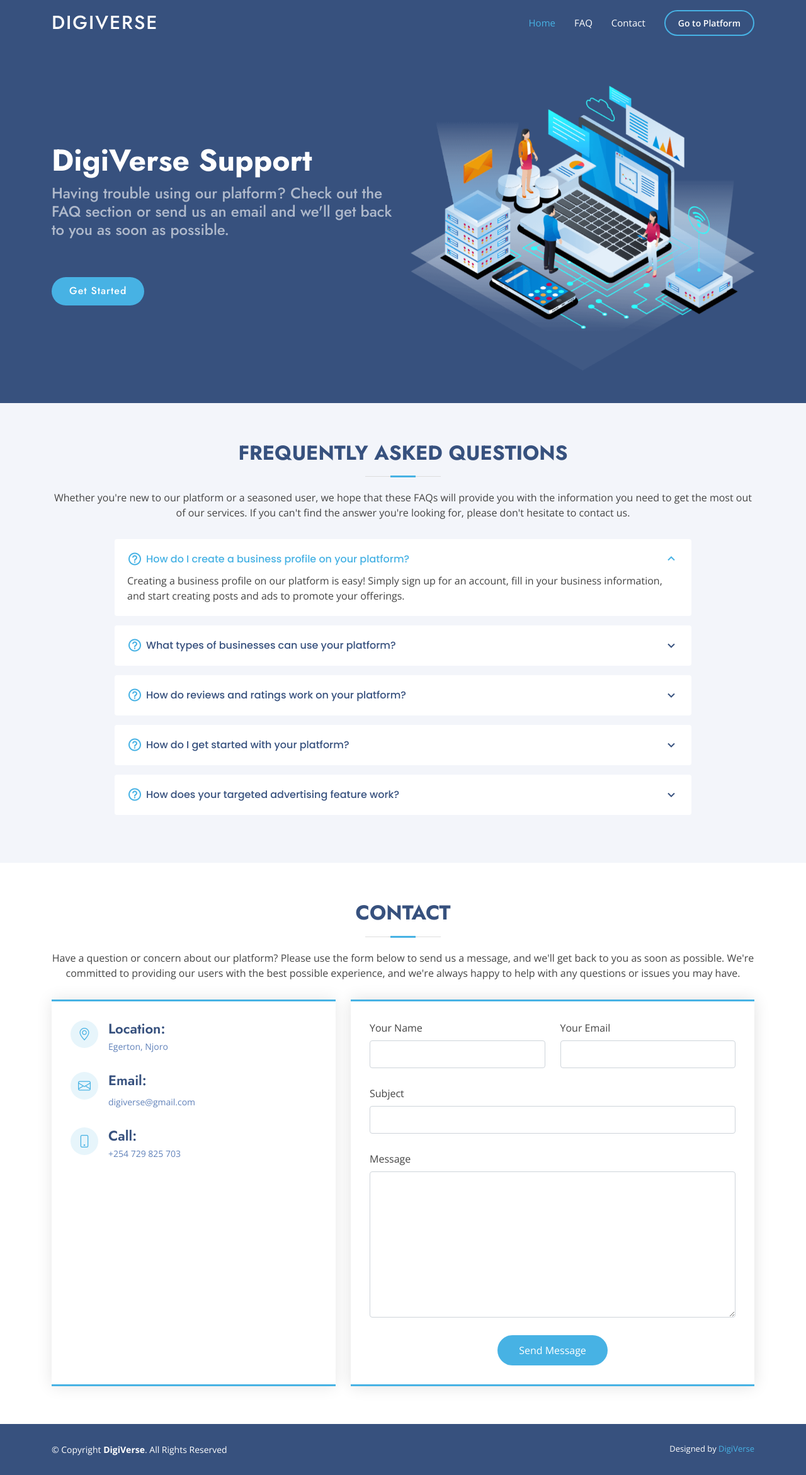
After one commit to JIMMUGUNA789/advertisingPlatform, a Django app: page /company/help/ in a window 1280 px wide. The commit adds this page. Shown: the whole page at 63% size. Run offline with Django 4.2, Linux system fonts and the light colour scheme; some libraries are stand-ins or nearby versions.

Commit message:
help section

```diff
--- a/companies/urls.py
+++ b/companies/urls.py
@@ -16,4 +16,5 @@ urlpatterns = [
     path('terms-of-use/', views.termsOfUse, name='termsOfUse'),
     path('privacy-policy/', views.privacyPolicy, name='privacyPolicy'),
     path('security-policy/', views.security, name='security'),
+    path('help/', views.help, name='help'),
 ]
--- a/companies/views.py
+++ b/companies/views.py
@@ -367,3 +367,23 @@ def privacyPolicy(request):
 
 def security(request):
     return render(request, 'security.html')
+
+def help(request):
+    if request.method == 'POST':
+        name = request.POST['name']
+        email = request.POST['email']
+        subject = request.POST['subject']
+        message = request.POST['message']
+        # send email
+        body = f'You have received a new message from {name} ({email}):\n\n{message}'
+        from_email = 'mugunajim@gmail.com'
+        recipient_list = ['mugunajim18@gmail.com']
+        try:
+            send_mail(subject, body, from_email, recipient_list, fail_silently=False)
+            messages.success(request, 'Message sent successfully')
+        except Exception as e:
+            messages.error(request, str(e))
+            return render(request, 'help.html')
+
+        return render(request, 'help.html')
+    return render(request, 'help.html')
--- a/templates/footer.html
+++ b/templates/footer.html
@@ -6,7 +6,7 @@
         <li><a href="{% url 'termsOfUse' %}">Terms</a></li>
         <li><a href="{% url 'privacyPolicy' %}">Privacy</a></li>
         <li><a href="{% url 'security' %}">Security</a></li>
-        <li><a href="#">Help</a></li>
+        <li><a href="{% url 'help' %}">Help</a></li>
         <li><a href="{% url 'digiverse' %}">About</a></li>
       </ul>
     </div>
--- /dev/null
+++ b/templates/help.html
@@ -0,0 +1,261 @@
+{% load static %}
+
+<!DOCTYPE html>
+<html lang="en">
+
+<head>
+  <meta charset="utf-8">
+  <meta content="width=device-width, initial-scale=1.0" name="viewport">
+
+  <title>Digiverse - Index</title>
+  <meta content="" name="description">
+  <meta content="" name="keywords">
+
+  <!-- Favicons -->
+  <link href="{% static 'assets/img/digiverselogo.png' %}" rel="icon">
+  <link href="{% static 'assets/img/apple-touch-icon.png' %}" rel="apple-touch-icon">
+
+  <!-- Google Fonts -->
+  <link href="https://fonts.googleapis.com/css?family=Open+Sans:300,300i,400,400i,600,600i,700,700i|Jost:300,300i,400,400i,500,500i,600,600i,700,700i|Poppins:300,300i,400,400i,500,500i,600,600i,700,700i" rel="stylesheet">
+
+  <!-- Vendor CSS Files -->
+  <link href="{% static 'assets/vendor/aos/aos.css' %}" rel="stylesheet">
+  <link href="{% static 'assets/vendor/bootstrap/css/bootstrap.min.css' %}" rel="stylesheet">
+  <link href="{% static 'assets/vendor/bootstrap-icons/bootstrap-icons.css' %}" rel="stylesheet">
+  <link href="{% static 'assets/vendor/boxicons/css/boxicons.min.css' %}" rel="stylesheet">
+  <link href="{% static 'assets/vendor/glightbox/css/glightbox.min.css' %}" rel="stylesheet">
+  <link href="{% static 'assets/vendor/remixicon/remixicon.css' %}" rel="stylesheet">
+  <link href="{% static 'assets/vendor/swiper/swiper-bundle.min.css' %}" rel="stylesheet">
+
+  <!-- Template Main CSS File -->
+  <link href="{% static 'assets/css/style.css' %}" rel="stylesheet">
+  <script src="https://code.jquery.com/jquery-3.6.0.min.js"></script>
+
+
+
+</head>
+
+<body>
+
+  <!-- ======= Header ======= -->
+  <header id="header" class="fixed-top ">
+    <div class="container d-flex align-items-center">
+
+      <h1 class="logo me-auto"><a href="index.html">DigiVerse</a></h1>
+
+      <!-- <a href="index.html" class="logo me-auto"><img src="assets/img/logo.png" alt="" class="img-fluid"></a>-->
+
+      <nav id="navbar" class="navbar">
+        <ul>
+          <li><a class="nav-link scrollto active" href="#hero">Home</a></li>
+          <li><a class="nav-link scrollto" href="#faq">FAQ</a></li>
+
+          <li><a class="nav-link scrollto" href="#contact">Contact</a></li>
+          <li><a class="getstarted scrollto" href="{% url 'home' %}">Go to Platform</a></li>
+        </ul>
+        <i class="bi bi-list mobile-nav-toggle"></i>
+      </nav><!-- .navbar -->
+
+    </div>
+  </header><!-- End Header -->
+
+  <!-- ======= Hero Section ======= -->
+  <section id="hero" class="d-flex align-items-center">
+
+    <div class="container">
+      <div class="row">
+        <div class="col-lg-6 d-flex flex-column justify-content-center pt-4 pt-lg-0 order-2 order-lg-1" data-aos="fade-up" data-aos-delay="200">
+          <h1>DigiVerse Support </h1>
+          <h2>Having trouble using our platform? Check out the FAQ section or send us an email and we'll get back to you as soon as possible.</h2>
+          <div class="d-flex justify-content-center justify-content-lg-start">
+            <a href="#about" class="btn-get-started scrollto">Get Started</a>
+          </div>
+        </div>
+        <div class="col-lg-6 order-1 order-lg-2 hero-img" data-aos="zoom-in" data-aos-delay="200">
+          <img src="{% static 'assets/img/hero-img.png' %}" class="img-fluid animated" alt="">
+        </div>
+      </div>
+    </div>
+
+  </section><!-- End Hero -->
+
+  <main id="main">
+
+
+    <!-- ======= Frequently Asked Questions Section ======= -->
+    <section id="faq" class="faq section-bg">
+      <div class="container" data-aos="fade-up">
+
+        <div class="section-title">
+          <h2>Frequently Asked Questions</h2>
+          <p>Whether you're new to our platform or a seasoned user, we hope that these FAQs will provide you with the information you need to get the most out of our services. If you can't find the answer you're looking for, please don't hesitate to contact us.</p>
+        </div>
+
+        <div class="faq-list">
+          <ul>
+            <li data-aos="fade-up" data-aos-delay="100">
+              <i class="bx bx-help-circle icon-help"></i> <a data-bs-toggle="collapse" class="collapse" data-bs-target="#faq-list-1">How do I create a business profile on your platform? <i class="bx bx-chevron-down icon-show"></i><i class="bx bx-chevron-up icon-close"></i></a>
+              <div id="faq-list-1" class="collapse show" data-bs-parent=".faq-list">
+                <p>
+                  Creating a business profile on our platform is easy! Simply sign up for an account, fill in your business information, and start creating posts and ads to promote your offerings.                </p>
+              </div>
+            </li>
+
+            <li data-aos="fade-up" data-aos-delay="200">
+              <i class="bx bx-help-circle icon-help"></i> <a data-bs-toggle="collapse" data-bs-target="#faq-list-2" class="collapsed">What types of businesses can use your platform?<i class="bx bx-chevron-down icon-show"></i><i class="bx bx-chevron-up icon-close"></i></a>
+              <div id="faq-list-2" class="collapse" data-bs-parent=".faq-list">
+                <p>
+                  Our platform is designed for businesses of all types and sizes, from small startups to large enterprises. Whether you're a retailer, service provider, or anything in between, we can help you reach your target audience and grow your brand.                </p>
+              </div>
+            </li>
+
+            <li data-aos="fade-up" data-aos-delay="300">
+              <i class="bx bx-help-circle icon-help"></i> <a data-bs-toggle="collapse" data-bs-target="#faq-list-3" class="collapsed">How do reviews and ratings work on your platform? <i class="bx bx-chevron-down icon-show"></i><i class="bx bx-chevron-up icon-close"></i></a>
+              <div id="faq-list-3" class="collapse" data-bs-parent=".faq-list">
+                <p>
+                  Our review and rating system is designed to promote transparency and honesty. All reviews are written by real customers who have interacted with businesses on our platform. Customers can rate businesses based on their experiences and provide detailed feedback to help other potential customers make informed decisions.                </p>
+              </div>
+            </li>
+
+            <li data-aos="fade-up" data-aos-delay="400">
+              <i class="bx bx-help-circle icon-help"></i> <a data-bs-toggle="collapse" data-bs-target="#faq-list-4" class="collapsed">How do I get started with your platform? <i class="bx bx-chevron-down icon-show"></i><i class="bx bx-chevron-up icon-close"></i></a>
+              <div id="faq-list-4" class="collapse" data-bs-parent=".faq-list">
+                <p>
+                  Getting started with our platform is easy! Simply sign up for an account, create your business profile, and start creating posts, ads, and catalogs to promote your offerings. If you have any questions or need help getting started, our support team is always here to help.                </p>
+              </div>
+            </li>
+
+            <li data-aos="fade-up" data-aos-delay="500">
+              <i class="bx bx-help-circle icon-help"></i> <a data-bs-toggle="collapse" data-bs-target="#faq-list-5" class="collapsed">How does your targeted advertising feature work?
+                <i class="bx bx-chevron-down icon-show"></i><i class="bx bx-chevron-up icon-close"></i></a>
+              <div id="faq-list-5" class="collapse" data-bs-parent=".faq-list">
+                <p>
+                  Our targeted advertising feature allows businesses to create ads that reach specific demographics, interests, or other criteria. You can choose the audience you want to target and create ads that are tailored to their needs and interests, helping you increase your ROI and get the most out of your advertising budget.                </p>
+              </div>
+            </li>
+
+          </ul>
+        </div>
+
+      </div>
+    </section><!-- End Frequently Asked Questions Section -->
+
+    <!-- ======= Contact Section ======= -->
+    <section id="contact" class="contact">
+      <div class="container" data-aos="fade-up">
+
+        <div class="section-title">
+          <h2>Contact</h2>
+          <p>Have a question or concern about our platform? Please use the form below to send us a message, and we'll get back to you as soon as possible. We're committed to providing our users with the best possible experience, and we're always happy to help with any questions or issues you may have.</p>
+        </div>
+
+        <div class="row">
+
+          <div class="col-lg-5 d-flex align-items-stretch">
+            <div class="info">
+              <div class="address">
+                <i class="bi bi-geo-alt"></i>
+                <h4>Location:</h4>
+                <p>Egerton, Njoro</p>
+              </div>
+
+              <div class="email">
+                <i class="bi bi-envelope"></i>
+                <h4>Email:</h4>
+                <p>digiverse@gmail.com</p>
+              </div>
+
+              <div class="phone">
+                <i class="bi bi-phone"></i>
+                <h4>Call:</h4>
+                <p>+254 729 825 703</p>
+              </div>
+
+              <iframe src="https://maps.google.com/maps?q=-0.371446,35.941038&hl=en&z=14&amp;output=embed" frameborder="0" style="border:0; width: 100%; height: 290px;" allowfullscreen></iframe>
+            </div>
+
+          </div>
+
+          <div class="col-lg-7 mt-5 mt-lg-0 d-flex align-items-stretch">
+            <form action="{% url 'digiverse' %}" method="post" role="form" class="php-email-form" id="contact-form">
+              {% csrf_token %}
+              <div class="row">
+                <div class="form-group col-md-6">
+                  <label for="name">Your Name</label>
+                  <input type="text" name="name" class="form-control" id="name" required>
+                </div>
+                <div class="form-group col-md-6">
+                  <label for="name">Your Email</label>
+                  <input type="email" class="form-control" name="email" id="email" required>
+                </div>
+              </div>
+              <div class="form-group">
+                <label for="name">Subject</label>
+                <input type="text" class="form-control" name="subject" id="subject" required>
+              </div>
+              <div class="form-group">
+                <label for="name">Message</label>
+                <textarea class="form-control" name="message" rows="10" required></textarea>
+              </div>
+              <div class="my-3">
+                {% include 'messages.html' %}
+
+                <div class="loading">Loading</div>
+                <div class="error-message" id="error-message"></div>
+                <div class="sent-message" id="success-message">Your message has been sent. Thank you!</div>
+              </div>
+              <div class="text-center"><button type="submit">Send Message</button></div>
+            </form>
+          </div>
+
+        </div>
+
+      </div>
+    </section><!-- End Contact Section -->
+
+  </main><!-- End #main -->
+
+  <!-- ======= Footer ======= -->
+  <footer id="footer">
+
+
+
+
+    <div class="container footer-bottom clearfix">
+      <div class="copyright">
+        &copy; Copyright <strong><span>DigiVerse</span></strong>. All Rights Reserved
+      </div>
+      <div class="credits">
+
+        Designed by <a href="#">DigiVerse</a>
+      </div>
+    </div>
+  </footer><!-- End Footer -->
+
+  <div id="preloader"></div>
+  <a href="#" class="back-to-top d-flex align-items-center justify-content-center"><i class="bi bi-arrow-up-short"></i></a>
+
+  <!-- Vendor JS Files -->
+  <script src="{% static 'assets/vendor/aos/aos.js' %}"></script>
+  <script src="{% static 'assets/vendor/bootstrap/js/bootstrap.bundle.min.js' %}"></script>
+  <script src="{% static 'assets/vendor/glightbox/js/glightbox.min.js' %}"></script>
+  <script src="{% static 'assets/vendor/isotope-layout/isotope.pkgd.min.js' %} "></script>
+  <script src="{% static 'assets/vendor/swiper/swiper-bundle.min.js' %}"></script>
+  <script src="{% static 'assets/vendor/waypoints/noframework.waypoints.js' %}"></script>
+  <script src="{% static 'assets/vendor/php-email-form/validate.js' %}"></script>
+
+  <!-- Template Main JS File -->
+  <script src="{% static 'assets/js/main.js' %}"></script>
+  <script>
+    $(document).ready(function () {
+      setTimeout(function () {
+        $(".alert").remove();
+      }, 5000);
+    });
+  </script>
+
+
+
+</body>
+
+</html>
```
